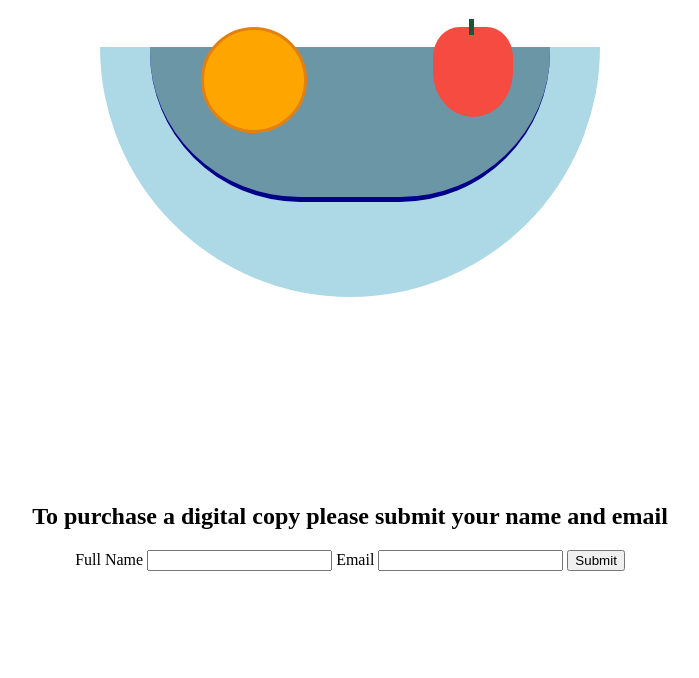
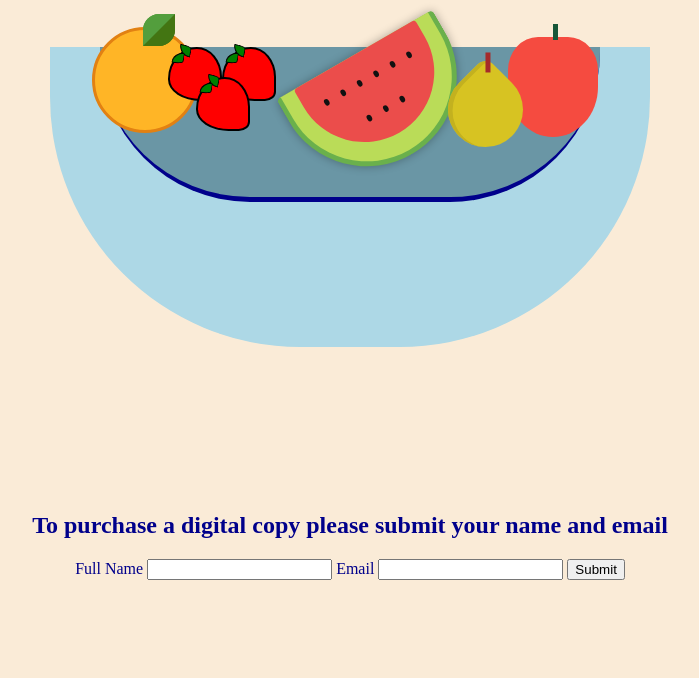
Before and after one commit to Selina-M28/Picasso, a plain HTML site: page index.html in a window 1280 px wide. Shown: the part 122-800 px from the top of the page, without its empty margins (290-989 px from the left). Drawn offline with Linux system fonts and the light colour scheme.

Commit message:
desktop push

```diff
--- a/index.html
+++ b/index.html
@@ -12,12 +12,39 @@
     <section class="bowl-container">
         <div class="bowl"></div>
         <div class="inner-bowl"></div>
-        <div  class="orange"></div>
+        <div  class="orange">
+          <div class="orange-leaf"></div>
+        </div>
+        <div class="strawberry-bottom">
+          <div class="leaf-1"></div>
+          <div class="leaf-2"></div>
+        </div>
+        <div class="strawberry-bottom">
+          <div class="leaf-1"></div>
+          <div class="leaf-2"></div>
+        </div>
+        <div class="strawberry-top">
+          <div class="leaf-1"></div>
+          <div class="leaf-2"></div>
+        </div>
+        <div class="watermelon-box">
+          <div class="watermelon">
+            <div class="seed"></div>
+            <div class="seed"></div>
+            <div class="seed"></div>
+            <div class="seed"></div>
+            <div class="seed"></div>
+            <div class="seed"></div>
+            <div class="seed"></div>
+            <div class="seed"></div>
+            <div class="seed"></div>
+          </div>
+        </div>
+        <div class="pear">
+          <div class="pear-stem"></div>
+        </div>
         <div class="apple"></div>
         <div class="apple-stem"></div>
-        <div>box 6</div>
-        <div>box 7</div>
-        <div>box 8</div>
     </div>
     </section>
     <section class="form">
--- a/styles.css
+++ b/styles.css
@@ -1,3 +1,6 @@
+body {
+  background-color: antiquewhite;
+}
 h1 {
   text-align: center;
   margin: 5%;
@@ -10,8 +13,8 @@ h1 {
   justify-content: center;
 }
 .bowl {
-  height: 250px;
-  width: 500px;
+  height: 300px;
+  width: 600px;
   background-color: lightblue;
   border-bottom-left-radius: 250px;
   border-bottom-right-radius: 250px;
@@ -20,7 +23,7 @@ h1 {
 }
 .inner-bowl {
   height: 150px;
-  width: 400px;
+  width: 500px;
   background-color: rgb(106, 150, 165);
   border-bottom-left-radius: 150px;
   border-bottom-right-radius: 150px;
@@ -32,7 +35,7 @@ h1 {
 .orange {
   height: 100px;
   width: 100px;
-  background-color: orange;
+  background-color: #ffb526;
   border-radius: 50%;
   border: solid rgb(226, 129, 18);
   position: relative;
@@ -41,18 +44,144 @@ h1 {
   z-index: 3;
 }
 
+.orange-leaf {
+  content: "";
+  position: absolute;
+  top: -1em;
+  left: 3em;
+  height: 0;
+  width: 0;
+  border: 1em solid #539e3d;
+  border-radius: 50% 0 50% 0;
+  border-bottom-color: #437512;
+  border-right-color: #437512;
+}
+
+.strawberry-bottom {
+  position: relative;
+  border-radius: 62% 54% 24% 70% / 68% 64% 20% 46%;
+  border: 2px solid black;
+  width: 50px;
+  height: 50px;
+  background: red;
+  align-self: self-start;
+  left: -30px;
+  z-index: 4;
+}
+
+.leaf-1 {
+  position: absolute;
+  left: 15px;
+  top: 5px;
+  width: 10px;
+  height: 10px;
+  border-radius: 0% 100% 0% 28% / 0% 100% 0% 100%;
+  border: 1px solid black;
+  transform: rotate(-80deg) translate(0px, -13px);
+  background: green;
+}
+
+.leaf-2 {
+  position: absolute;
+  left: 22px;
+  top: -2px;
+  width: 10px;
+  height: 10px;
+  border-radius: 100% 0% 28% 0% / 100% 0% 100% 0%;
+  border: 1px solid black;
+  transform: rotate(-80deg) translate(0px, -13px);
+  background: green;
+  z-index: 6;
+}
+
+.strawberry-top {
+  position: relative;
+  border-radius: 62% 54% 24% 70% / 68% 64% 20% 46%;
+  border: 2px solid black;
+  width: 50px;
+  height: 50px;
+  background: red;
+  align-self: self-start;
+  left: -110px;
+  top: 30px;
+  z-index: 5;
+}
+
+.watermelon-box {
+  margin-inline-start: -8%;
+  box-shadow: 0px 0px 10px 0px rgba(0, 0, 0, 0.3);
+  background-color: #badc58;
+  width: 170px;
+  height: 110px;
+  border-radius: 5px 5px 100px 100px;
+  border: 5px solid #6ab04c;
+  border-top: 0px;
+  position: relative;
+  flex-basis: auto;
+  rotate: -30deg;
+  z-index: 3;
+  left: 35px;
+}
+.watermelon {
+  display: flex;
+  justify-content: center;
+  align-items: center;
+  flex-wrap: wrap;
+  margin: 0px auto;
+  width: 120px;
+  height: 70px;
+  background-color: #eb4d4b;
+  border-radius: inherit;
+  padding: 10px;
+  left: -10px;
+  z-index: 8;
+}
+.seed {
+  background-color: #111;
+  width: 7px;
+  height: 5px;
+  margin: 6px;
+  border-radius: 50% 50% 50% 50% / 60% 60% 40% 40%;
+  transform: rotate(90deg);
+  z-index: 9;
+}
+
+.pear {
+  width: 75px;
+  height: 75px;
+  margin-top: 25px;
+  background-color: #d7c322;
+  border-radius: 50% 15% 50% 50%;
+  transform: rotate(-45deg);
+  box-shadow: inset 0.15em 0.25em #c3b11f;
+  position: relative;
+  z-index: 10;
+  left: 10px;
+}
+
+.pear-stem {
+  width: 5px;
+  height: 20px;
+  background-color: brown;
+  position: absolute;
+  z-index: 10;
+  top: -4px;
+  left: 70px;
+  transform: rotate(45deg);
+}
+
 .apple {
-  width: 80px;
-  height: 90px;
+  width: 90px;
+  height: 100px;
   background: #f54b40;
   border-top-left-radius: 40%;
   border-bottom-left-radius: 60%;
   border-top-right-radius: 40%;
   border-bottom-right-radius: 60%;
   position: relative;
-  left: 10%;
-  top: -20px;
+  top: -10px;
   z-index: 4;
+  left: -5px;
 }
 
 .apple-stem {
@@ -61,11 +190,12 @@ h1 {
   height: 16px;
   z-index: 5;
   position: relative;
-  left: 6.5%;
-  top: -28px;
+  left: -50px;
+  top: -23px;
 }
 
 .form {
   margin-top: 350px;
   text-align: center;
+  color: darkblue;
 }
```
